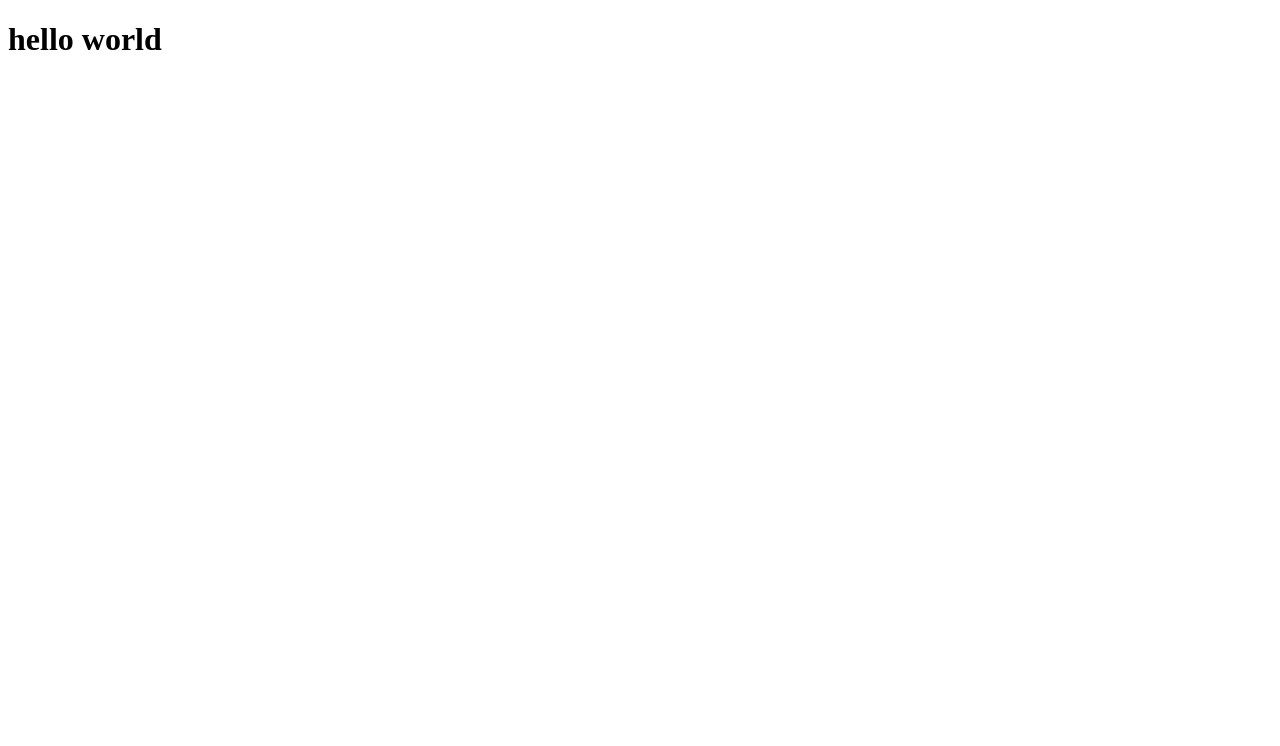
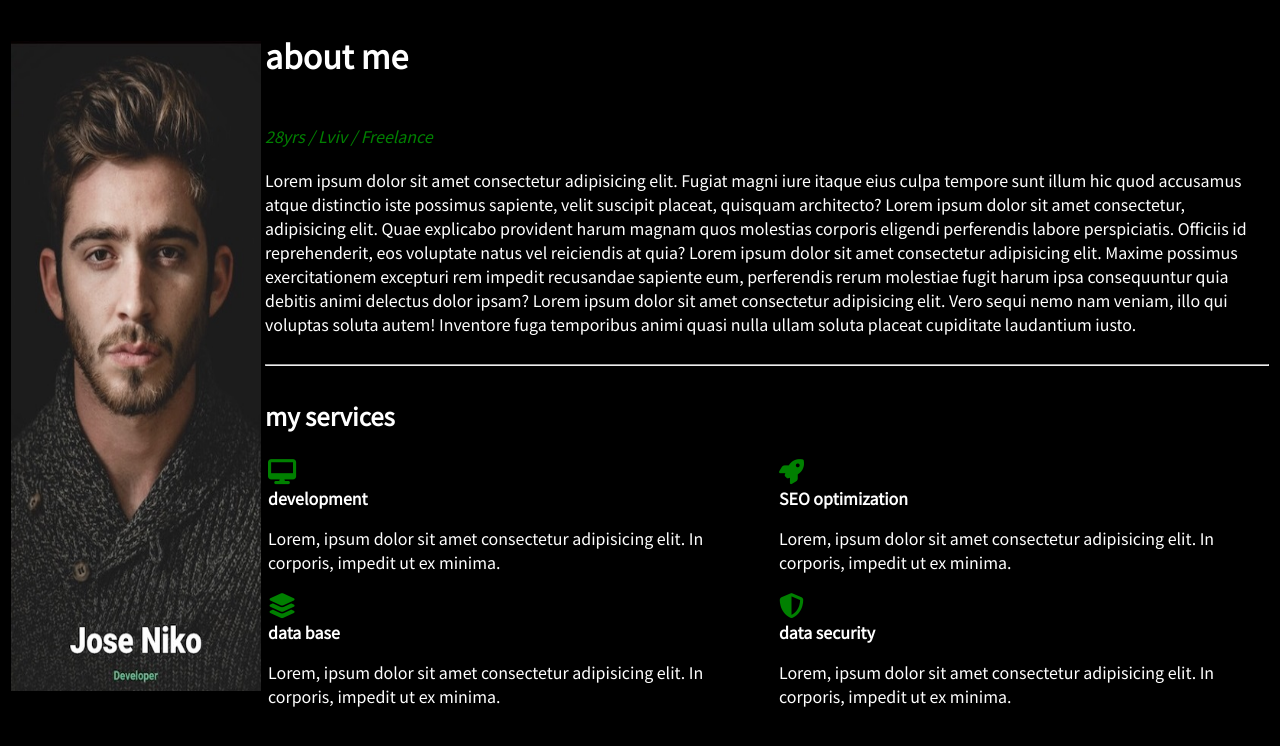
Before and after one commit to farhal-ali/farhal-ali.github.io, a plain HTML site: page index.html in a window 1280 px wide. Drawn offline with Linux system fonts and the light colour scheme.

Commit message:
first_assign

```diff
--- a/index.html
+++ b/index.html
@@ -4,9 +4,47 @@
     <meta charset="UTF-8">
     <meta http-equiv="X-UA-Compatible" content="IE=edge">
     <meta name="viewport" content="width=device-width, initial-scale=1.0">
-    <title>Test Deploy</title>
+    <link rel="preconnect" href="https://fonts.gstatic.com">
+    <link href="https://fonts.googleapis.com/css2?family=Noto+Sans+JP&display=swap" rel="stylesheet">
+    <script src="https://kit.fontawesome.com/9f51f0a27a.js" crossorigin="anonymous"></script>
+    <title>Resume Assignment</title>
 </head>
 <body>
-    <h1>hello world</h1>
+    <link rel="stylesheet" href="./styles.css">
+
+    <table>
+        <tr>
+        <td rowspan="5"><img src="./Images/resume.jpg" alt="dp" width="250" height="650"></td>
+        <td><h1>about me</h1> <br> <i id="sub">28yrs / Lviv / Freelance</i></td>
+        </tr>
+        <tr>
+            <td>
+                <p>Lorem ipsum dolor sit amet consectetur adipisicing elit. Fugiat magni iure itaque eius culpa tempore sunt illum hic quod accusamus atque distinctio iste possimus sapiente, velit suscipit placeat, quisquam architecto? Lorem ipsum dolor sit amet consectetur, adipisicing elit. Quae explicabo provident harum magnam quos molestias corporis eligendi perferendis labore perspiciatis. Officiis id reprehenderit, eos voluptate natus vel reiciendis at quia? Lorem ipsum dolor sit amet consectetur adipisicing elit. Maxime possimus exercitationem excepturi rem impedit recusandae sapiente eum, perferendis rerum molestiae fugit harum ipsa consequuntur quia debitis animi delectus dolor ipsam? Lorem ipsum dolor sit amet consectetur adipisicing elit. Vero sequi nemo nam veniam, illo qui voluptas soluta autem! Inventore fuga temporibus animi quasi nulla ullam soluta placeat cupiditate laudantium iusto.</p>
+            </td>
+        </tr>
+        <tr>
+            <td> <hr/> </td>
+        </tr>
+        <tr>
+            <td><h2>my services</h2></td>
+        </tr>
+        <tr>
+            <td>
+                <table>
+                    <tr>
+                        <td><i class="fas fa-desktop" style='font-size:25px; color:green'></i><br><b>development</b> <br> <p>Lorem, ipsum dolor sit amet consectetur adipisicing elit. In corporis, impedit ut ex minima.</p></td>
+                        <td>&nbsp;&nbsp;&nbsp;&nbsp;</td>
+                        <td><i class="fas fa-rocket" style='font-size:25px; color:green'></i><br><b>SEO optimization</b> <br> <p>Lorem, ipsum dolor sit amet consectetur adipisicing elit. In corporis, impedit ut ex minima.</p></td>
+                    </tr>
+                    <tr>
+                        <td><i class="fas fa-layer-group" style='font-size:25px; color:green'></i><br><b>data base</b> <br> <p>Lorem, ipsum dolor sit amet consectetur adipisicing elit. In corporis, impedit ut ex minima.</p></td>
+                        <td>&nbsp;&nbsp;&nbsp;&nbsp;</td>
+                        <td><i class="fas fa-shield-alt" style='font-size:25px; color:green'></i><br><b>data security</b> <br> <p>Lorem, ipsum dolor sit amet consectetur adipisicing elit. In corporis, impedit ut ex minima.</p></td>
+                    </tr>
+                </table>
+            </td>
+        </tr>
+    </table>
+
 </body>
 </html>
--- /dev/null
+++ b/styles.css
@@ -0,0 +1,8 @@
+*{
+    font-family: 'Noto Sans JP', sans-serif;
+    background-color:black;
+    color: white;
+}
+#sub{
+    color: green;
+}
```
Also changed, not shown: Images/resume.jpg (added).
